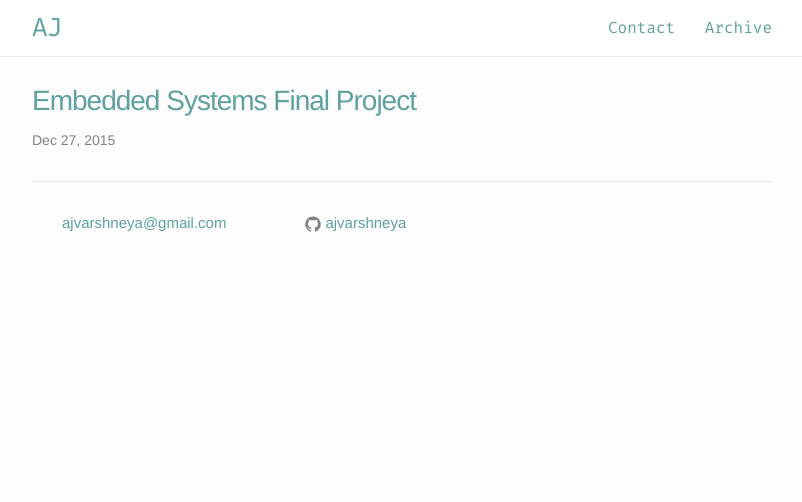
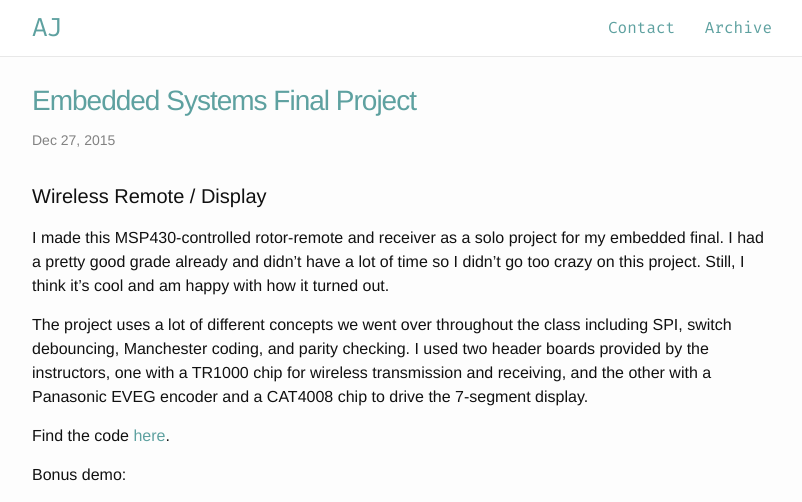
Before and after one commit to ajvarshneya/ajvarshneya.github.io, a Jekyll site: the page built from _posts/2015-10-03-embedded-final.markdown, in a window 1280 px wide. Shown: the top 502 px of the page, without its empty margins (238-1040 px from the left). Built offline with Jekyll 4.4.1, drawn with Linux system fonts in a browser that asks for light colours; grey boxes are pictures that could not be loaded.

Commit message:
Added embedded content, links, updated index.

```diff
--- a/_posts/2015-10-03-embedded-final.markdown
+++ b/_posts/2015-10-03-embedded-final.markdown
@@ -4,3 +4,14 @@
 date:   2015-12-27 23:40:00
 published: true
 ---
+
+#### Wireless Remote / Display
+
+I made this MSP430-controlled rotor-remote and receiver as a solo project for my embedded final. I had a pretty good grade already and didn't have a lot of time so I didn't go too crazy on this project. Still, I think it's cool and am happy with how it turned out.
+
+The project uses a lot of different concepts we went over throughout the class including SPI, switch debouncing, Manchester coding, and parity checking. I used two header boards provided by the instructors, one with a TR1000 chip for wireless transmission and receiving, and the other with a Panasonic EVEG encoder and a CAT4008 chip to drive the 7-segment display.
+
+Find the code [here](https://github.com/ajvarshneya/embedded_final).
+
+Bonus demo:
+<iframe width="560" height="315" src="https://www.youtube.com/embed/w3mtzS2CWrI?version=3&vq=hd1080" frameborder="0" allowfullscreen></iframe>
--- a/_posts/2015-10-03-swaha-me.markdown
+++ b/_posts/2015-10-03-swaha-me.markdown
@@ -15,3 +15,5 @@
 - Current hashing approach is vulnerable since shortened URLs are computed based on their order in being added to the database.
 - Someone could probably spam this pretty easily with garbage links, still working on a solution to this without tracking IPs (cookies or sessions maybe?).
 - I've been wanting to make a chrome extension but haven't had time to finish it.
+
+Find the code [here](https://github.com/ajvarshneya/swaha.me).
--- a/index.html
+++ b/index.html
@@ -4,7 +4,7 @@
   <!--<h1 class="page-heading"><a href="{{ page.permalink }}">{{ page.title }}</a></h1>-->
 <div id="main-container" style="">
 	<img src="aj.jpg" style="border-radius: 50%; width: 180px; float: left; margin: -10px 25px 20px 15px;">
-	<p style="margin: 10px 0px 0px 0px;"> I’m an undergraduate at the University of Virginia pursuing a degree in computer engineering. I work with the HPLP and CAP groups where my current project explores implementing hierarchical temporal memory on the Automata Processor. My academic interests are in software development, computer architecture, algorithms, and automata theory.</p>
+	<p style="margin: 10px 0px 0px 0px;"> I’m a third-year undergraduate at the University of Virginia pursuing a degree in computer engineering. I work with the HPLP and CAP groups where my current project explores implementing hierarchical temporal memory on the Automata Processor. I am interested in software development, computer architecture, algorithms, automata theory, outdoors, pc gaming, and frisbee.</p>
 </span>
   <!--<p class="rss-subscribe">subscribe <a href="{{ "/feed.xml" | prepend: site.baseurl }}">via RSS</a></p>-->
 
```
